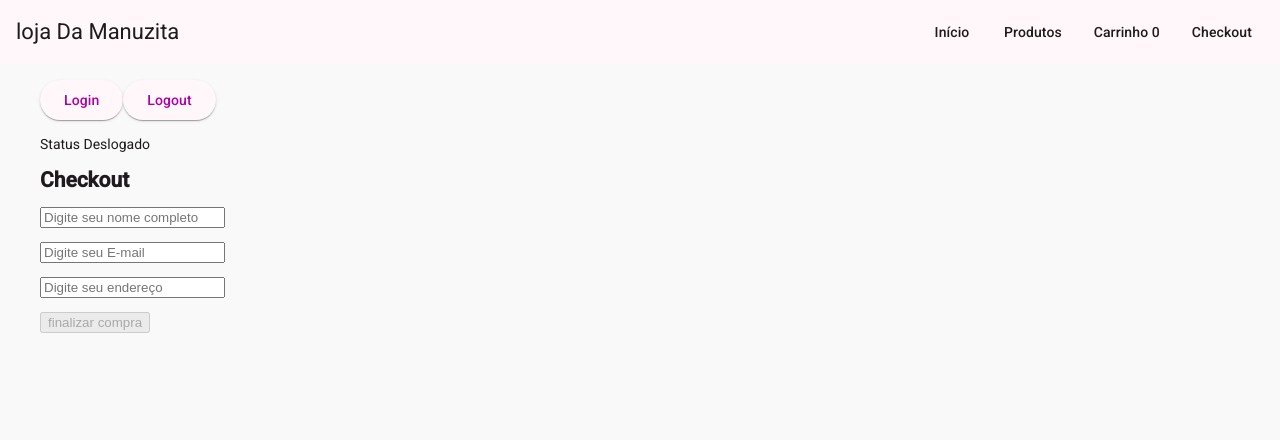
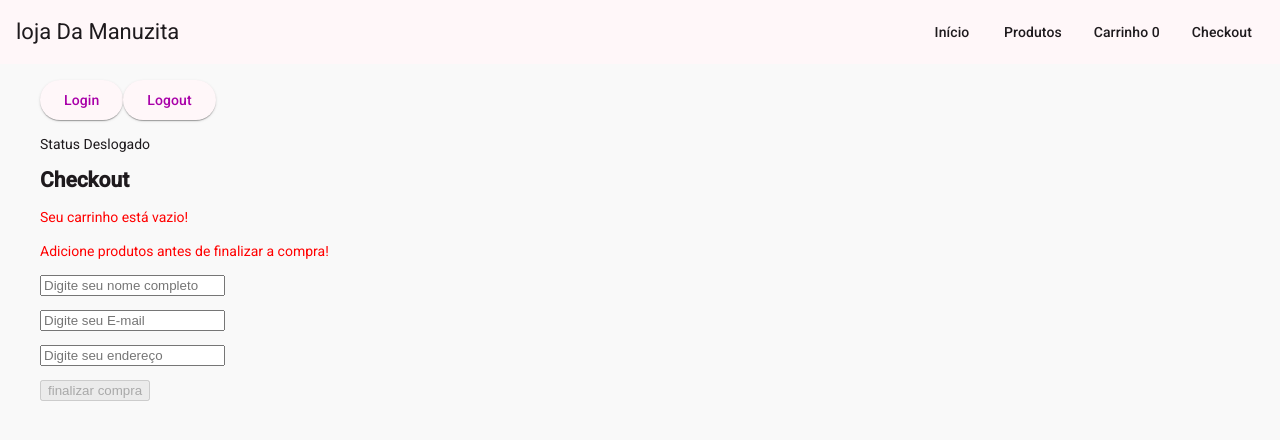
Before and after one commit to manuzita-12/-e-commerce, an Angular app: page /checkout in a window 1280 px wide. Shown: the top 440 px of the page. Built offline with nearby package versions, Linux system fonts and the light colour scheme.

Commit message:
feat: implementar condicionais de sucesso e carrinho vazio no template

```diff
--- a/src/app/features/checkout/checkout/checkout.html
+++ b/src/app/features/checkout/checkout/checkout.html
@@ -1,4 +1,19 @@
 <h2>Checkout</h2>
+@if(compraFinalizada()){
+<p style="color: green;">Compra finalizada com sucesso!</p>
+}
+@if(carrinhoService.carrinhoVazio()){
+    <p style="color: red;">Seu carrinho está vazio!</p>
+    <p style="color: red;">Adicione produtos antes de finalizar a compra!</p>
+}@else {
+    <section>
+        <h3>Resumo da compra</h3>
+    </section>
+    @for(item of carrinhoService.itens(); track $index){
+        <p>{{item.nome}} - R$ {{ item.preco.toFixed(2)}}</p>
+    }
+    <h4>Total: R$ {{carrinhoService.totalItens().toFixed(2)}}</h4>
+}
 <form [formGroup]="formulario">
     <p><input type = "text" formControlName = "nome" placeholder = "Digite seu nome completo"></p>
 
@@ -18,7 +33,7 @@
     <p><input type = "email" formControlName = "email" placeholder = "Digite seu E-mail"></p>
 
     @if(formulario.get('email')?.touched && formulario.get('email')?.errors?.['required']){
-        <small style="color: red;">E-MAIL É OBRIGATÓRIO</small>
+        <small style="color: red;">ESTE CAMPO É OBRIGATÓRIO</small>
         <br>
     }
     @if(formulario.get('email')?.errors?.['email']){
@@ -29,7 +44,7 @@
     <p><input type = "text" formControlName = "endereco" placeholder = "Digite seu endereço"></p>
 
     @if(formulario.get('endereco')?.touched && formulario.get('endereco')?.errors?.['required']){
-        <small style="color: red;">ENDEREÇO É OBRIGATÓRIO</small>
+        <small style="color: red;">ESTE CAMPO É OBRIGATÓRIO</small>
         <br>
     }
     @if(formulario.get('endereco')?.errors?.['minlength']){
```
